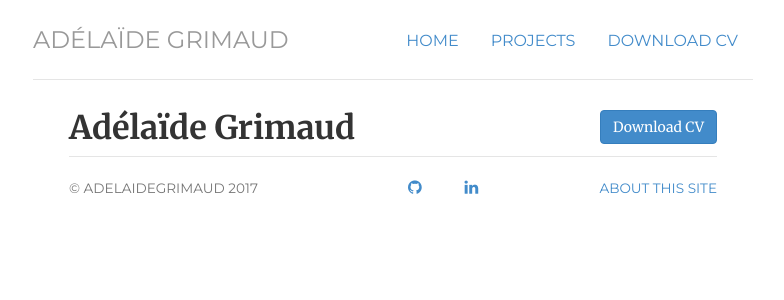
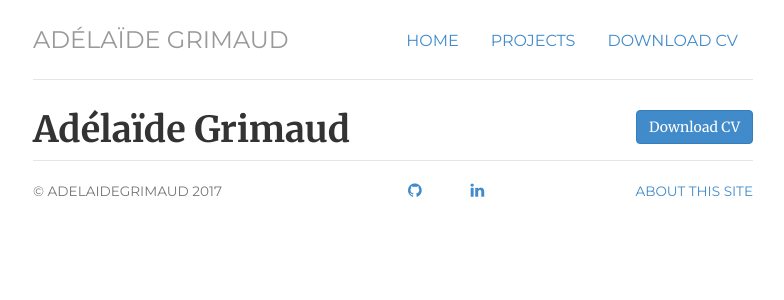
Before and after one commit to Rhindel/Rhindel.github.io, a Jekyll site: the page built from cv/index.html, in a window 1280 px wide. Shown: the top 300 px of the page, without its empty margins (247-1031 px from the left). Built offline with Jekyll 4.4.1, drawn with Linux system fonts in a browser that asks for light colours.

Commit message:
style update

```diff
--- a/css/style.css
+++ b/css/style.css
@@ -56,11 +56,6 @@ ul.swatch li:first-child { webkit-border-top-left-radius: 9px; -webkit-border-bo
 .swatch-log p { font-size: 14px; clear: left; margin-top: 10px; font-family: 'Montserrat', Helvetica, sans-serif; text-transform: uppercase; }
 .clear { clear: both; height: 20px; }
 
-/* CV */
-.cv {line-height: 23px; width: 90%; margin: 0 auto;}
-.cv li { line-height: 23px; }
-.cv h2 { font-size: 26.5px; }
-.cv h1 { font-size: 32.5px; }
 
 .projects .notes, .contact, .about, .cv, .error, .swatches { margin-bottom: 30px; }
 
@@ -102,5 +97,9 @@ pre.prettyprint { padding: 10px !important; margin: 40px; font-size: 12px;}
 .projects h3 {color: #888; font-size: 1.7em;}
 .divider-container {clear: both; padding-top: 8px;}
 .sheep {display: block;}
-.sheep img.title {margin-right: auto; margin-left: auto;}
+img.title {margin-right: auto; margin-left: auto;}
+img.icon {margin-right: auto; margin-left: auto; margin-top: auto; margin-bottom: auto; display: block;}
 .sheep h4 {color: #8B4513;}
+.training h1 {color: #777;}
+.training h2 {color: #777; text-align: center; font-size:1.8em;}
+.training h3 {color: #663399; font-size:1.1em;}
```
Also changed, not shown: 2 other files.
